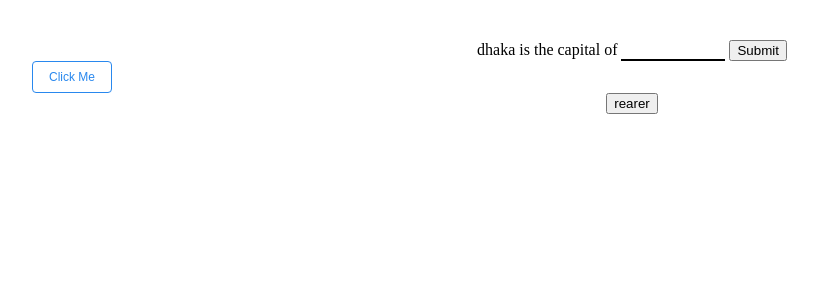
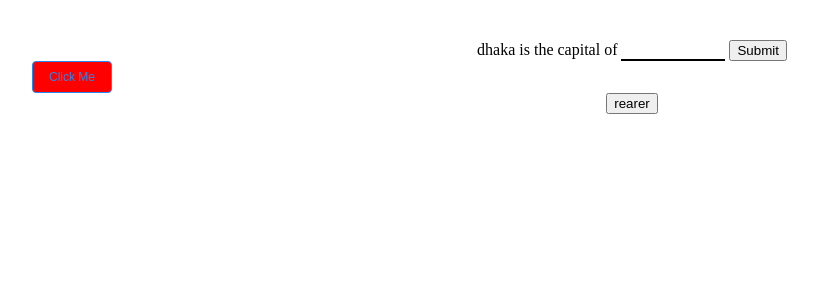
Before and after one commit to shahariar270/designSystem, a React (Vite) app: page / in a window 1280 px wide. Shown: the top 300 px of the page, without its empty margins (8-826 px from the left). Built offline with nearby package versions, Linux system fonts and the light colour scheme.

Commit message:
render style

```diff
--- a/src/App.jsx
+++ b/src/App.jsx
@@ -22,7 +22,9 @@ function App() {
         videoId='2IFDMvfJJHc'
       /> */}
       <DashData />
-      <Button label="Click Me" onClickHandle={hello} variant={'transparent'} border={'primary'} />
+      <Button label="Click Me" onClickHandle={hello} variant={'transparent'} border={'primary'} style={{
+        background:'red',
+      }} />
       {open &&
         <>
           <Modal
```
